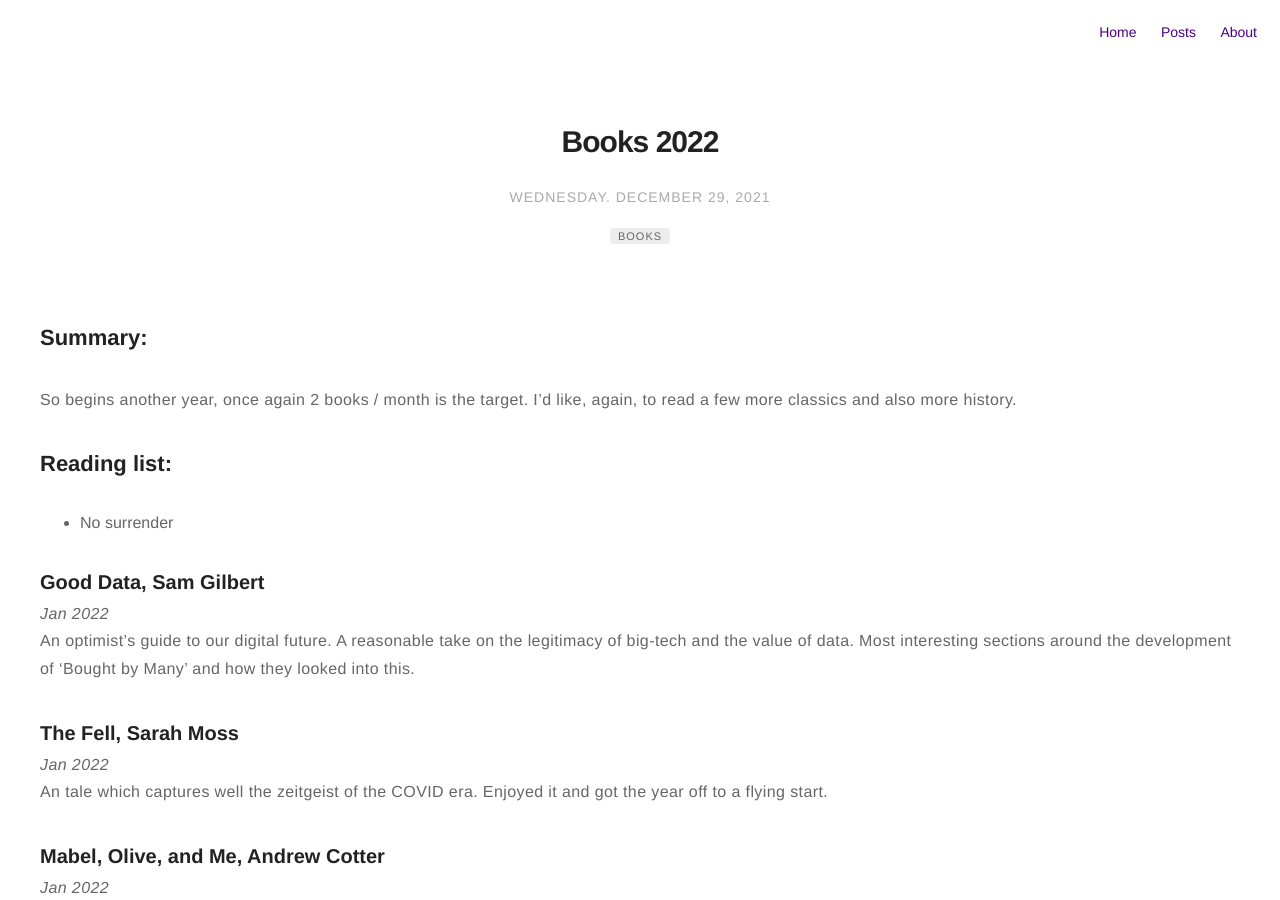
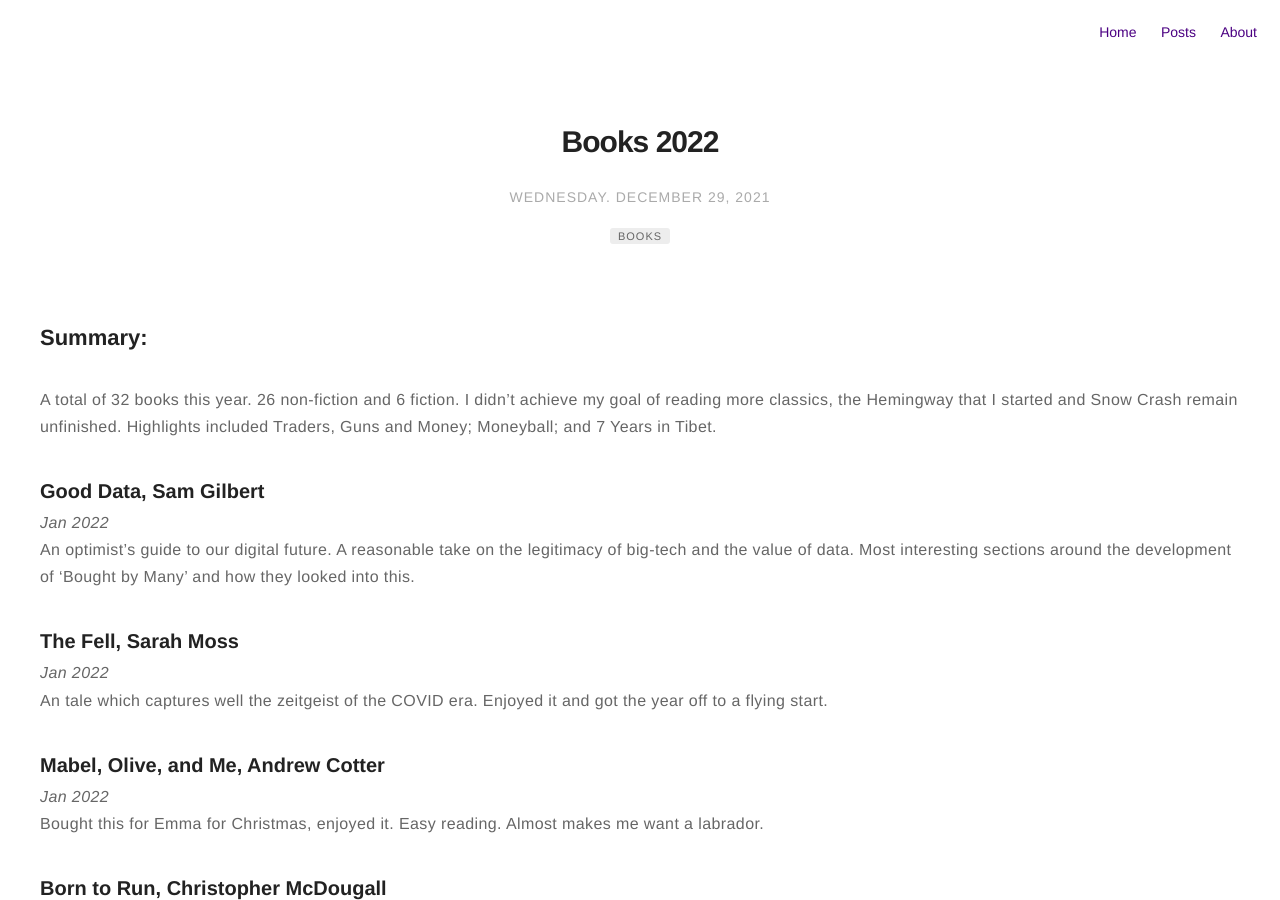
Before and after one commit to jc782/jc782.github.io, a Jekyll site: the page built from _posts/2021-12-29-Books-2022.markdown, in a window 1280 px wide and 900 px high. Built offline with Jekyll 4.4.1, drawn with Linux system fonts in a browser that asks for light colours.

Commit message:
+ book summary for 2022

```diff
--- a/_posts/2021-12-29-Books-2022.markdown
+++ b/_posts/2021-12-29-Books-2022.markdown
@@ -13,11 +13,7 @@ published: true
 ---
 
 ## Summary:
-So begins another year, once again 2 books / month is the target. I'd like, again, to read a few more classics and also more history.
-
-## Reading list:
-* No surrender
-
+A total of 32 books this year. 26 non-fiction and 6 fiction. I didn't achieve my goal of reading more classics, the Hemingway that I started and Snow Crash remain unfinished. Highlights included Traders, Guns and Money; Moneyball; and 7 Years in Tibet.
 
 ### Good Data, Sam Gilbert
 *Jan 2022*
```
